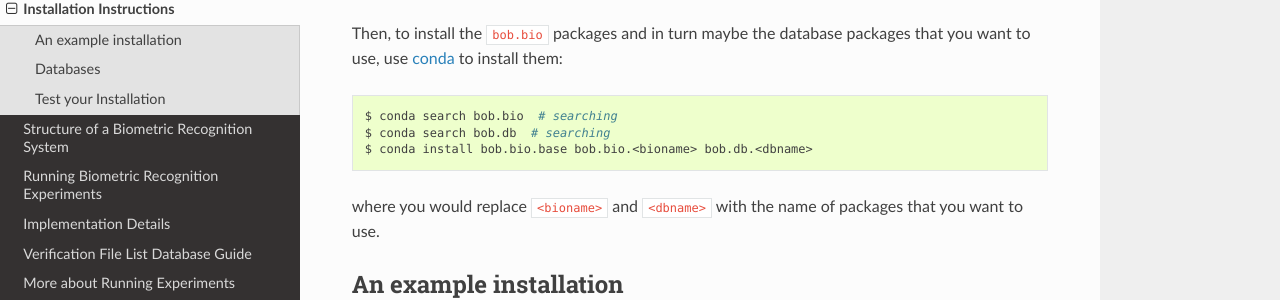
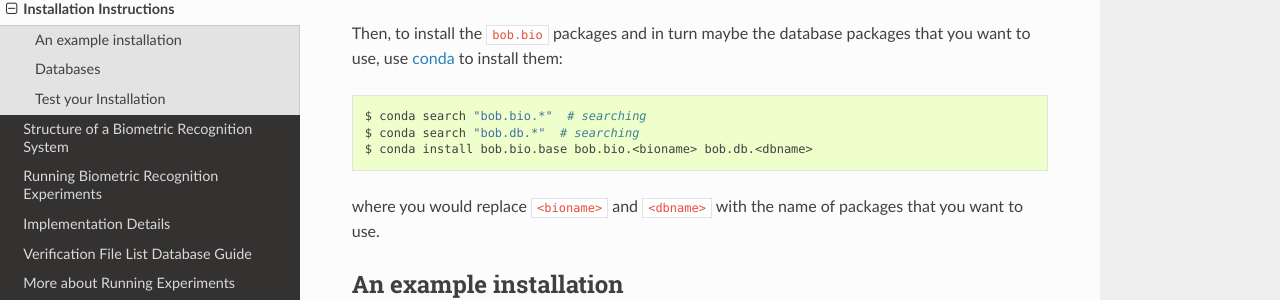
Before and after one commit to bioidiap/bob.bio.base, a Sphinx documentation site: the page built from doc/installation.rst, in a window 1280 px wide and 900 px high. Shown: the part 235-535 px from the top of the window. Built offline with Sphinx 7.4.7 and the Read the Docs theme 2.0.0, drawn with Linux system fonts in a browser that asks for light colours; the version number could not be read and is left out.

```diff
--- a/doc/installation.rst
+++ b/doc/installation.rst
@@ -17,8 +17,8 @@ packages that you want to use, use conda_ to install them:
 
 .. code-block:: sh
 
-    $ conda search bob.bio  # searching
-    $ conda search bob.db  # searching
+    $ conda search "bob.bio.*"  # searching
+    $ conda search "bob.db.*"  # searching
     $ conda install bob.bio.base bob.bio.<bioname> bob.db.<dbname>
 
 where you would replace ``<bioname>`` and ``<dbname>`` with the name of
```
